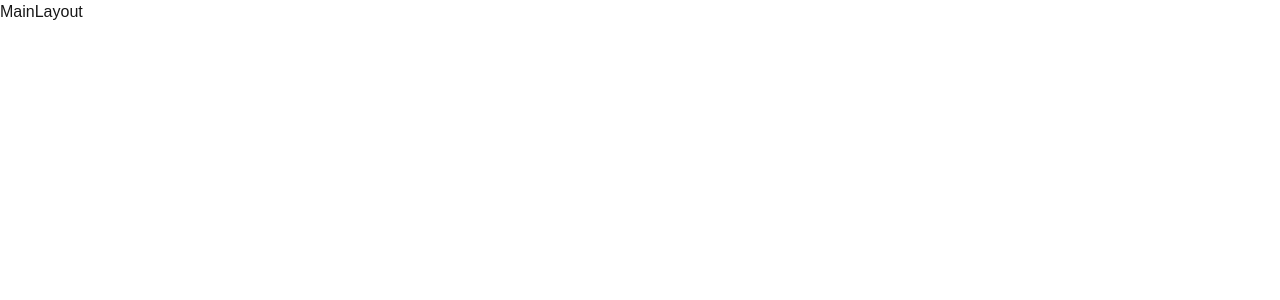
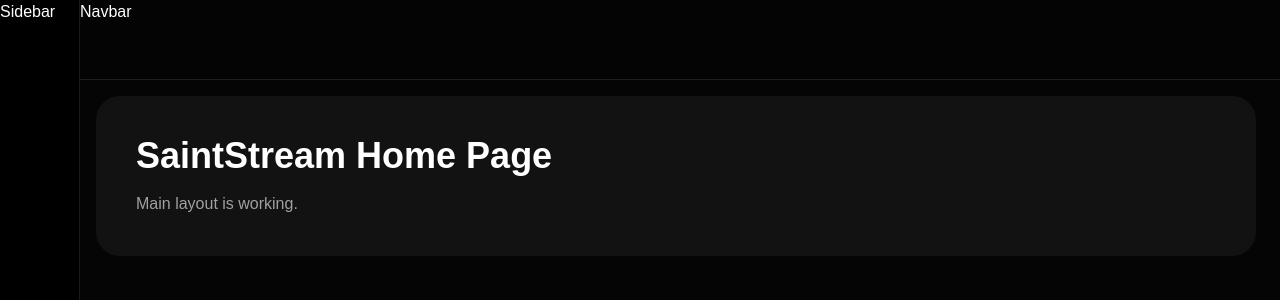
Before and after one commit to vahid2104/V_Stream, a Next.js app: page / in a window 1280 px wide. Shown: the top 300 px of the page. Built offline with nearby package versions, Linux system fonts and the light colour scheme.

Commit message:
feat: add main layout component

```diff
--- a/src/app/page.tsx
+++ b/src/app/page.tsx
@@ -1,10 +1,14 @@
 import MainLayout from "@/components/layout/MainLayout";
-
 
 export default function HomePage() {
   return (
     <MainLayout>
-
+      <section className="rounded-3xl bg-white/5 p-10">
+        <h1 className="text-4xl font-bold">SaintStream Home Page</h1>
+        <p className="mt-4 text-white/60">
+          Main layout is working.
+        </p>
+      </section>
     </MainLayout>
   );
 }
--- a/src/components/layout/MainLayout.tsx
+++ b/src/components/layout/MainLayout.tsx
@@ -1,9 +1,24 @@
-import React from 'react'
+type MainLayoutProps = {
+  children: React.ReactNode;
+};
 
-const MainLayout = () => {
+const MainLayout = ({ children }: MainLayoutProps) => {
   return (
-    <div>MainLayout</div>
-  )
-}
+    <div className="min-h-screen bg-[#050505] text-white">
+      <aside className="fixed left-0 top-0 h-screen w-20 border-r border-white/10 bg-black">
+        Sidebar
+      </aside>
 
-export default MainLayout
+      <header className="fixed left-20 right-0 top-0 h-20 border-b border-white/10 bg-[#050505]/90">
+        Navbar
+      </header>
+
+      <main className="pl-24 pr-6 pt-24">
+        {children}
+      </main>
+    </div>
+
+  );
+};
+
+export default MainLayout;
```
